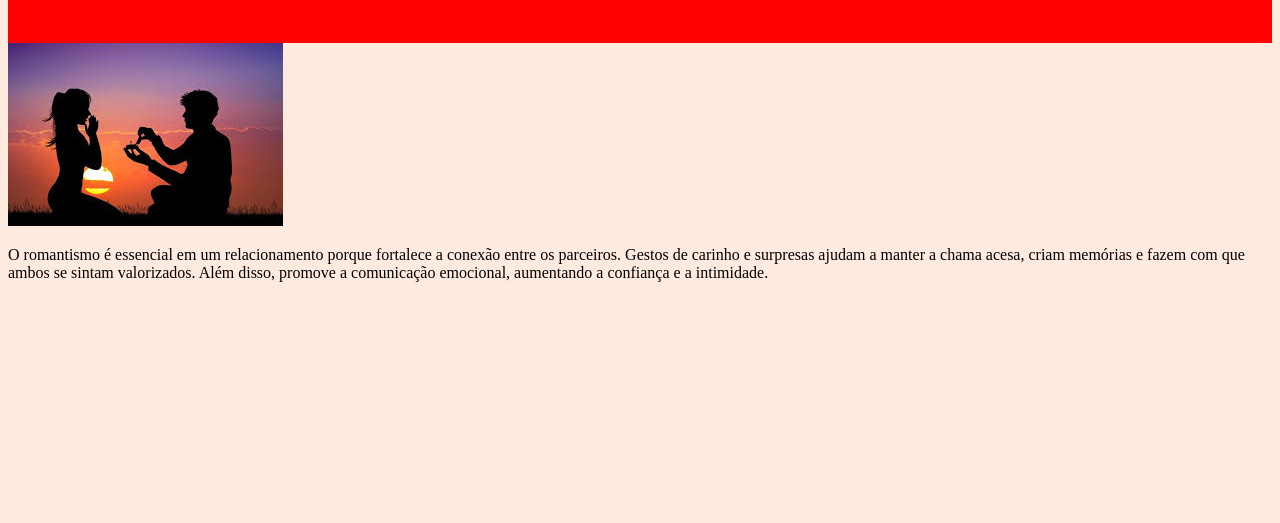
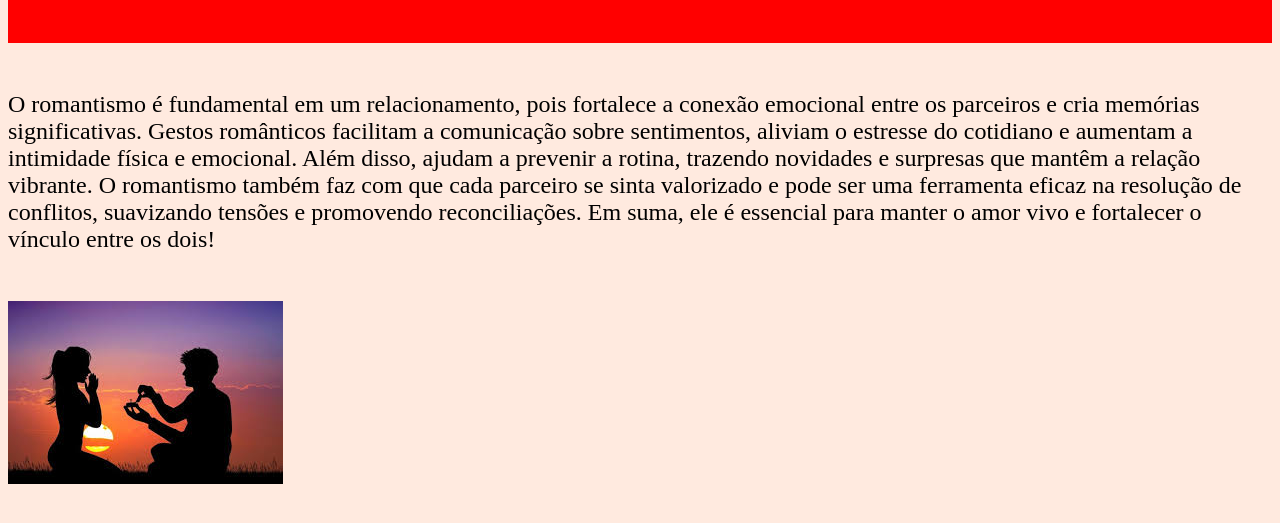
Before and after one commit to Clara-Faquinela/alura, a plain HTML site: page index.html in a window 1280 px wide. Shown: the part 93-616 px from the top of the page. Drawn offline with Linux system fonts and the light colour scheme.

Commit message:
Add files via upload

```diff
--- a/index.html
+++ b/index.html
@@ -15,10 +15,15 @@
 <header>
    <h1> Símbolos de amor </h1>
 </header>
-<section>
-    <img src="images.jpeg" alt="imagem de casal">
-    <p>O romantismo é essencial em um relacionamento porque fortalece a conexão entre os parceiros. Gestos de carinho e surpresas ajudam a manter a chama acesa, criam memórias e fazem com que ambos se sintam valorizados. Além disso, promove a comunicação emocional, aumentando a confiança e a intimidade.</p>
+
+<section class="site">
+
+   <p>O romantismo é fundamental em um relacionamento, pois fortalece a conexão emocional entre os parceiros e cria memórias significativas. Gestos românticos facilitam a comunicação sobre sentimentos, aliviam o estresse do cotidiano e aumentam a intimidade física e emocional. Além disso, ajudam a prevenir a rotina, trazendo novidades e surpresas que mantêm a relação vibrante. O romantismo também faz com que cada parceiro se sinta valorizado e pode ser uma ferramenta eficaz na resolução de conflitos, suavizando tensões e promovendo reconciliações. Em suma, ele é essencial para manter o amor vivo e fortalecer o vínculo entre os dois!</p>
+</section>
+<section class="images">
+    <img src="images.jpeg" alt="foto casal">
 </section>
 </body>
 
+
 </html>
--- a/styles.css
+++ b/styles.css
@@ -8,3 +8,17 @@ header {
 body{
     background-color : #FFEADF;
 }
+.site{
+    font-size:x-large;
+    color:black;
+    display:flex;
+    justify-content: center;
+    align-items: center;
+    padding: 24px 0;
+}
+.imagens{
+    display:flex;
+    justify-content: space-around;
+    align-items: center;
+    padding: 24px 0;
+}
```
